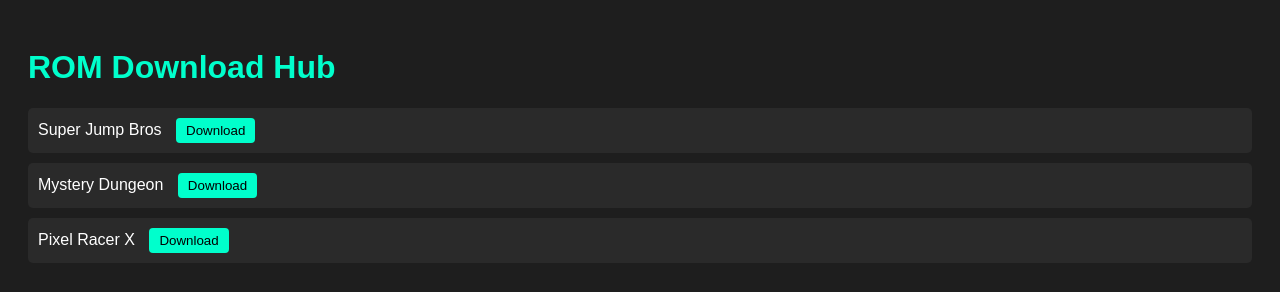
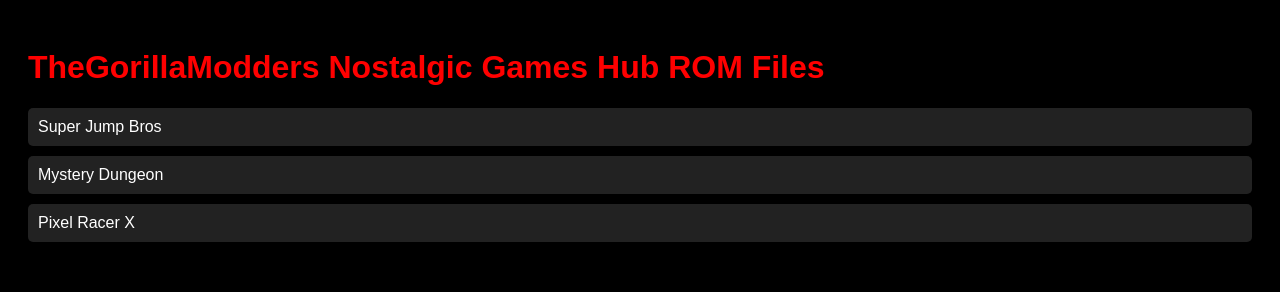
Before and after one commit to TheGorillaModder/tgmnghrf, a plain HTML site: page index.html in a window 1280 px wide. Drawn offline with Linux system fonts and the light colour scheme.

Commit message:
Update index.html

```diff
--- a/index.html
+++ b/index.html
@@ -2,48 +2,39 @@
 <html lang="en">
 <head>
   <meta charset="UTF-8">
-  <title>ROM Download Hub</title>
+  <title>TheGorillaModders Nostalgic Games Hub ROM Files</title>
   <style>
     body {
       font-family: Arial, sans-serif;
-      background: #1e1e1e;
+      background: #000000;
       color: #fff;
       padding: 20px;
     }
     h1 {
-      color: #00ffcc;
+      color: #ff0000;
     }
     .rom-list {
       margin-top: 20px;
     }
     .rom-entry {
-      background: #2a2a2a;
+      background: #222222;
       padding: 10px;
       margin-bottom: 10px;
       border-radius: 5px;
-    }
-    .rom-entry button {
-      margin-left: 10px;
-      padding: 5px 10px;
-      background: #00ffcc;
-      color: black;
-      border: none;
-      border-radius: 4px;
       cursor: pointer;
     }
-    .rom-entry button:hover {
-      background: #00ddaa;
+    .rom-entry:hover {
+      background: #990000;
     }
   </style>
 </head>
 <body>
 
-<h1>ROM Download Hub</h1>
+<h1>TheGorillaModders Nostalgic Games Hub ROM Files</h1>
 
 <div class="rom-list" id="romList"></div>
 
 <script>
-  // Customize your ROM entries here
   const roms = [
     { name: "Super Jump Bros", file: "super_jump.tgm" },
     { name: "Mystery Dungeon", file: "mystery_dungeon.tgm" },
@@ -55,10 +46,8 @@
   roms.forEach(rom => {
     const div = document.createElement("div");
     div.className = "rom-entry";
-    div.innerHTML = `
-      ${rom.name}
-      <button onclick="downloadROM('${rom.file}')">Download</button>
-    `;
+    div.textContent = rom.name;
+    div.onclick = () => downloadROM(rom.file);
     romList.appendChild(div);
   });
 
```
